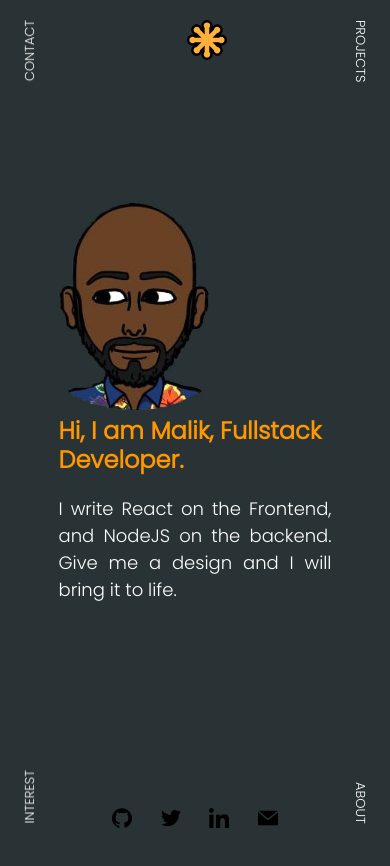
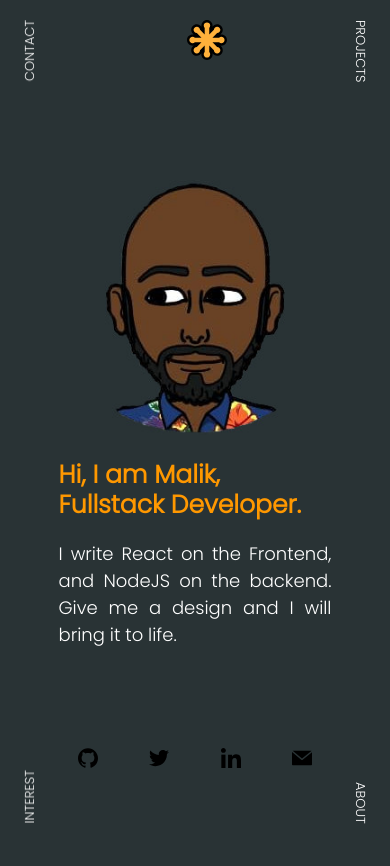
Before and after one commit to Placeholder30/portfolio-v2, a React (Create React App) app: page / in a window 390 px wide. Shown: the top 866 px of the page. Before the commit the page ends 844 px from the top, so only its background shows below. Built offline with nearby package versions, Linux system fonts and the light colour scheme.

Commit message:
demo-deploy

```diff
--- a/src/components/Interest/Interest.js
+++ b/src/components/Interest/Interest.js
@@ -15,8 +15,12 @@ function Interest() {
           <div className="interest">
             <h2>Interests</h2>
             <p>
-              When I am not writing code, I like to watch a good Movie or some
-              Anime. I like to read too, which I do not do enough of these days.
+              When I am not writing code, I like to watch a good movie or some
+              anime. I like to read too, which I do not do enough of these days.
+            </p>
+            <p>
+              I also like to learn about new stuff, and podcasts are my favorite
+              medium of consuming new information.
             </p>
             <p>
               I'm currently Working on a flappy bird clone with vanilla JS check
--- a/src/index.css
+++ b/src/index.css
@@ -2,7 +2,6 @@
 html {
   box-sizing: border-box;
   font-size: 10px;
-  /* height: 100%; */
 }
 
 body {
@@ -93,12 +92,12 @@ h1 {
 }
 
 .image {
-  width: 30%;
-  margin-top: 20rem;
+  width: 180px;
+  margin: 18rem auto 2rem;
 }
 
 .image img {
-  width: 15rem;
+  width: 100%;
 }
 
 .project-container {
@@ -170,16 +169,13 @@ u {
   color: #ff9800;
 }
 .contact {
-  width: 50%;
-  position: absolute;
   max-width: 1300px;
-  bottom: 0;
-  left: 25%;
+  margin: 9rem auto;
+  width: 60%;
 }
 ul.socials {
-  margin: 0 auto;
   display: flex;
-  justify-content: space-between;
+  justify-content: space-around;
   padding: 0;
 }
 
@@ -204,14 +200,14 @@ ul.socials img {
   }
   h1,
   div.title {
-    font-size: 2.4rem;
+    font-size: 2.5rem;
   }
   .content p {
     font-size: 1.8rem;
   }
   ul.socials {
     width: 100%;
-    justify-content: space-around;
+    justify-content: space-between;
   }
   .project-container {
     width: 70%;
```
